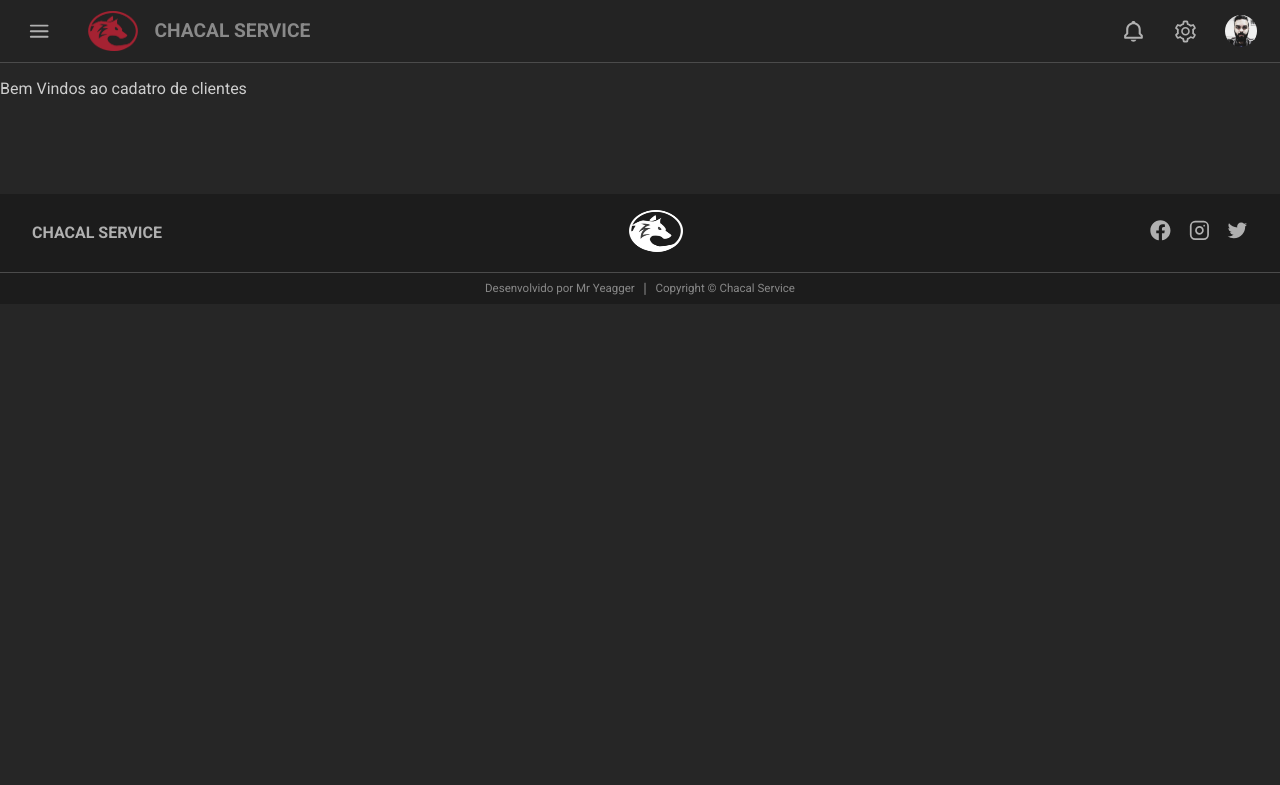
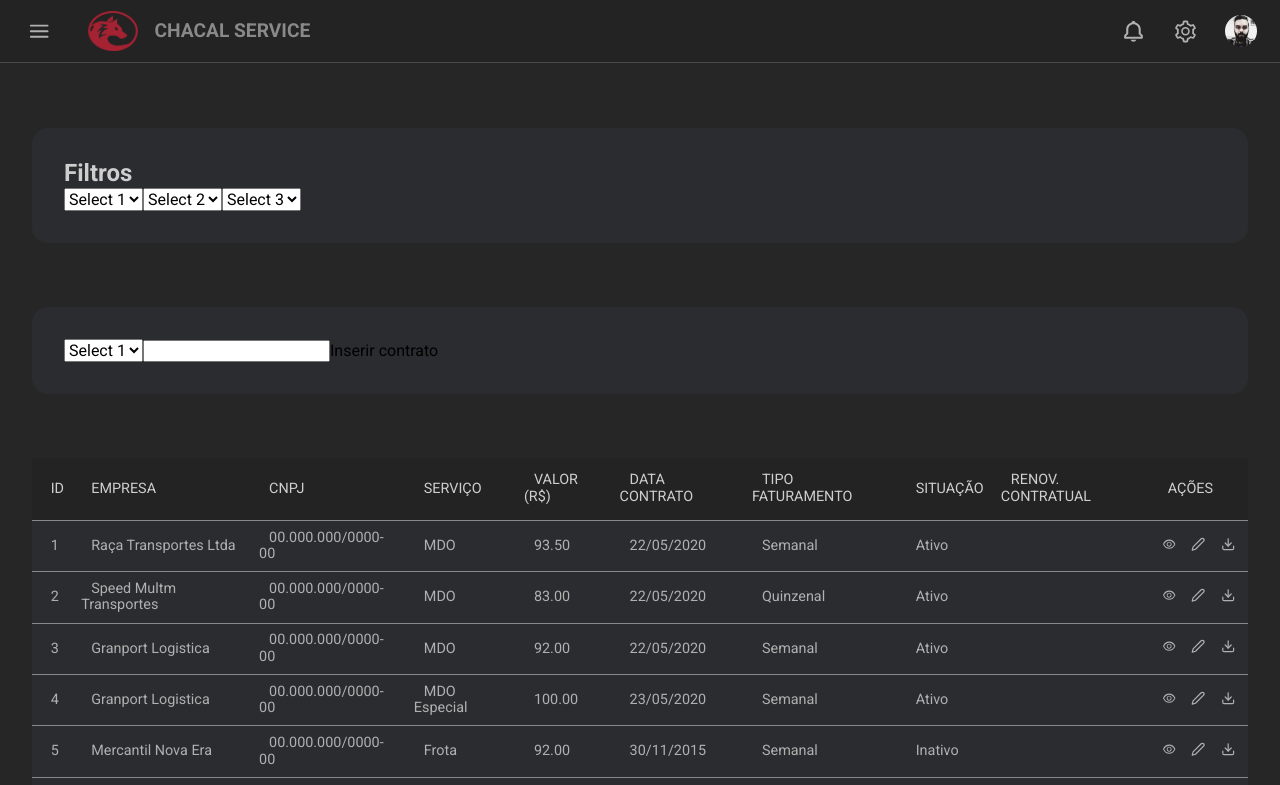
Before and after one commit to Fsouzza/chacal-servicev2, a React (Create React App) app: page /clientes in a window 1280 px wide. Shown: the top 785 px of the page. Built offline with nearby package versions, Linux system fonts and the light colour scheme.

Commit message:
init component Clientes

```diff
--- /dev/null
+++ b/src/data/contratos.ts
@@ -0,0 +1,70 @@
+
+
+export const contract = [
+  {
+    id: 1,
+    empresa: 'Raça Transportes Ltda',
+    cnpj: '00.000.000/0000-00',
+    servico: 'MDO',
+    valor: 84,
+    contrato: new Date(2020, 4, 22),
+    faturamento: 'Semanal',
+    reajuste: 93.5,
+    situacao: 'Ativo'
+  },
+  {
+    id: 2,
+    empresa: 'Speed Multm Transportes',
+    cnpj: '00.000.000/0000-00',
+    servico: 'MDO',
+    valor: 83,
+    contrato: new Date(2020, 4, 22),
+    faturamento: 'Quinzenal',
+    reajuste: 83,
+    situacao: 'Ativo'
+  },
+  {
+    id: 3,
+    empresa: 'Granport Logistica',
+    cnpj: '00.000.000/0000-00',
+    servico: 'MDO',
+    valor: 92,
+    contrato: new Date(2020, 4, 22),
+    faturamento: 'Semanal',
+    reajuste: 92,
+    situacao: 'Ativo'
+  },
+  {
+    id: 4,
+    empresa: 'Granport Logistica',
+    cnpj: '00.000.000/0000-00',
+    servico: 'MDO Especial',
+    valor: 100,
+    contrato: new Date(2020, 4, 23),
+    faturamento: 'Semanal',
+    reajuste: 100,
+    situacao: 'Ativo'
+  },
+  {
+    id: 5,
+    empresa: 'Mercantil Nova Era',
+    cnpj: '00.000.000/0000-00',
+    servico: 'Frota',
+    valor: 92,
+    contrato: new Date(2015, 10, 30),
+    faturamento: 'Semanal',
+    reajuste: 92,
+    situacao: 'Inativo'
+  },
+  {
+    id: 6,
+    empresa: 'Transmamede Logística',
+    cnpj: '00.000.000/0000-00',
+    servico: 'MDO',
+    valor: 92,
+    contrato: new Date(),
+    faturamento: 'Semanal',
+    reajuste: 92,
+    situacao: 'Pendente'
+  },
+];
--- /dev/null
+++ b/src/pages/clientes/Filters/Filters.module.scss
@@ -0,0 +1,8 @@
+@import 'styles/variaveis';
+
+.filter{
+	background-color: $cor-card;
+	border-radius: 1em;
+	margin: 8em 2em 4em 2em;
+	padding: 2em;
+}
--- /dev/null
+++ b/src/pages/clientes/Filters/index.tsx
@@ -0,0 +1,33 @@
+import styles from './Filters.module.scss';
+
+const Filters = () => {
+  return(
+    <section className={styles.filter}>
+      <div>
+        <h2>Filtros</h2>
+        <div>
+          <select>
+            <option>Select 1</option>
+            <option>Item 1</option>
+            <option>Item 2</option>
+            <option>Item 3</option>
+          </select>
+          <select>
+            <option>Select 2</option>
+            <option>Item 1</option>
+            <option>Item 2</option>
+            <option>Item 3</option>
+          </select>
+          <select>
+            <option>Select 3</option>
+            <option>Item 1</option>
+            <option>Item 2</option>
+            <option>Item 3</option>
+          </select>
+        </div>
+      </div>
+    </section>
+  );
+};
+
+export default Filters;
--- /dev/null
+++ b/src/pages/clientes/Search/Search.module.scss
@@ -0,0 +1,8 @@
+@import 'styles/variaveis';
+
+.search{
+	background-color: $cor-card;
+	border-radius: 1em;
+	margin: 4em 2em;
+	padding: 2em;
+}
--- /dev/null
+++ b/src/pages/clientes/Search/index.tsx
@@ -0,0 +1,20 @@
+import styles from './Search.module.scss';
+
+const Search = () => {
+  return(
+    <section className={styles.search}>
+      <div>
+        <select>
+          <option>Select 1</option>
+          <option>Item 1</option>
+          <option>Item 2</option>
+          <option>Item 3</option>
+        </select>
+        <input type={'text'}></input>
+        <button>Inserir contrato</button>
+      </div>
+    </section>
+  );
+};
+
+export default Search;
--- a/src/pages/clientes/clientes.tsx
+++ /dev/null
@@ -1,10 +0,0 @@
-const Clientes = () => {
-  return(
-    <section>
-      <h1>Lista de Clientes</h1>
-      <span>Bem Vindos ao cadatro de clientes</span>
-    </section>
-  );
-};
-
-export default Clientes;
--- /dev/null
+++ b/src/pages/clientes/index.tsx
@@ -0,0 +1,15 @@
+import Filters from './Filters';
+import Search from './Search';
+import TableContract from './table/index';
+
+const Clientes = () => {
+  return(
+    <>
+      <Filters />
+      <Search />
+      <TableContract />
+    </>
+  );
+};
+
+export default Clientes;
--- /dev/null
+++ b/src/pages/clientes/table/Table.module.scss
@@ -0,0 +1,52 @@
+@import 'styles/variaveis';
+
+.tableBox{
+	background-color: $cor-card;
+	border-radius: .5em;
+	margin: 4em 2em;
+	padding: 0;
+	.table{
+		border-collapse: collapse;
+		width: 100%;
+	}
+	.th{
+		align-items: center;
+		background-color: $cor-header;
+		font-size: .9em;
+		font-weight: 400;
+		padding: 1em .6em;
+		text-transform: uppercase;
+	}
+	.tr{
+		&:hover{
+			background-color: $cor-hover;
+		}
+	}
+	.th, .td{
+		border-bottom: 0.5px solid $cor-cinza;
+		text-align: left;
+		text-indent: 10px;
+		width: auto;
+	}
+	.td{
+		color: $cor-brancol;
+		font-size: .9em;
+		padding: .6em;
+		div{
+			align-items: center;
+			display: flex;
+			gap: .5em;
+			justify-content: center;
+			button{
+				border-radius: 50%;
+				color: $cor-brancol;
+				cursor: pointer;
+				padding: 2px 4px;
+				&:hover{
+					background-color: $cor-secundaria;
+					color: $cor-azul;
+				}
+			}
+		}
+	}
+}
--- /dev/null
+++ b/src/pages/clientes/table/index.tsx
@@ -0,0 +1,58 @@
+import styles from './Table.module.scss';
+import { contract } from 'data/contratos';
+import { formatDate } from 'helpers/dateFormat';
+import { AiOutlineEye } from 'react-icons/ai';
+import { FiDownload, FiEdit2 } from 'react-icons/fi';
+
+const TableContract = () => {
+  const thead = [
+    {label: 'ID'},
+    {label: 'Empresa'},
+    {label: 'CNPJ'},
+    {label: 'Serviço'},
+    {label: 'Valor (R$)'},
+    {label: 'Data contrato'},
+    {label: 'Tipo Faturamento'},
+    {label: 'Situação'},
+    {label: 'Renov. Contratual'},
+    {label: 'Ações'},
+  ];
+
+  return(
+    <section className={styles.tableBox}>
+      <table className={styles.table}>
+        <thead className={styles.thead}>
+          <tr className={styles.tr}>
+            {thead.map(item => (
+              <th className={styles.th} key={item.label}>{item.label}</th>
+            ))}
+          </tr>
+        </thead>
+        <tbody className={styles.tbody}>
+          {contract.map((item) => (
+            <tr className={styles.tr} key={item.id}>
+              <td className={styles.td}>{item.id}</td>
+              <td className={styles.td}>{item.empresa}</td>
+              <td className={styles.td}>{item.cnpj}</td>
+              <td className={styles.td}>{item.servico}</td>
+              <td className={styles.td}>{item.reajuste.toFixed(2)}</td>
+              <td className={styles.td}>{formatDate(item.contrato)}</td>
+              <td className={styles.td}>{item.faturamento}</td>
+              <td className={styles.td}>{item.situacao}</td>
+              <td className={styles.td}>{}</td>
+              <td className={styles.td}>
+                <div>
+                  <button><AiOutlineEye /></button>
+                  <button><FiEdit2 /></button>
+                  <button><FiDownload /></button>
+                </div>
+              </td>
+            </tr>
+          ))}
+        </tbody>
+      </table>
+    </section>
+  );
+};
+
+export default TableContract;
--- a/src/pages/fluxoCaixa/buscador/buscador.module.scss
+++ b/src/pages/fluxoCaixa/buscador/buscador.module.scss
@@ -6,8 +6,8 @@
   border-top: 6px solid $cor-card;
   border-left: 6px solid $cor-card;
   border-right: 6px solid $cor-card;
-  border-top-left-radius: 1.6em;
-  border-top-right-radius: 1.6em;
+  border-top-left-radius: 1em;
+  border-top-right-radius: 1em;
   display: flex;
   flex-direction: row;
   justify-content: space-between;
--- a/src/routers/Routes.tsx
+++ b/src/routers/Routes.tsx
@@ -4,7 +4,7 @@ import Loading from 'components/loading';
 
 const PageDesignPadrao = lazy(() => import('components/homePage'));
 const FluxoCaixa = lazy(() => import('pages/fluxoCaixa'));
-const Clientes = lazy(() => import('pages/clientes/clientes'));
+const Clientes = lazy(() => import('pages/clientes'));
 const EstoqueDeEPI = lazy(() => import('pages/estoqueEPI/estoqueDeEPI'));
 const ControleDeFinancas = lazy(() => import('pages/financas/ControleDeFinancas'));
 const ListaFuncionarios = lazy(() => import('pages/funcionarios/Funcionarios'));
```
